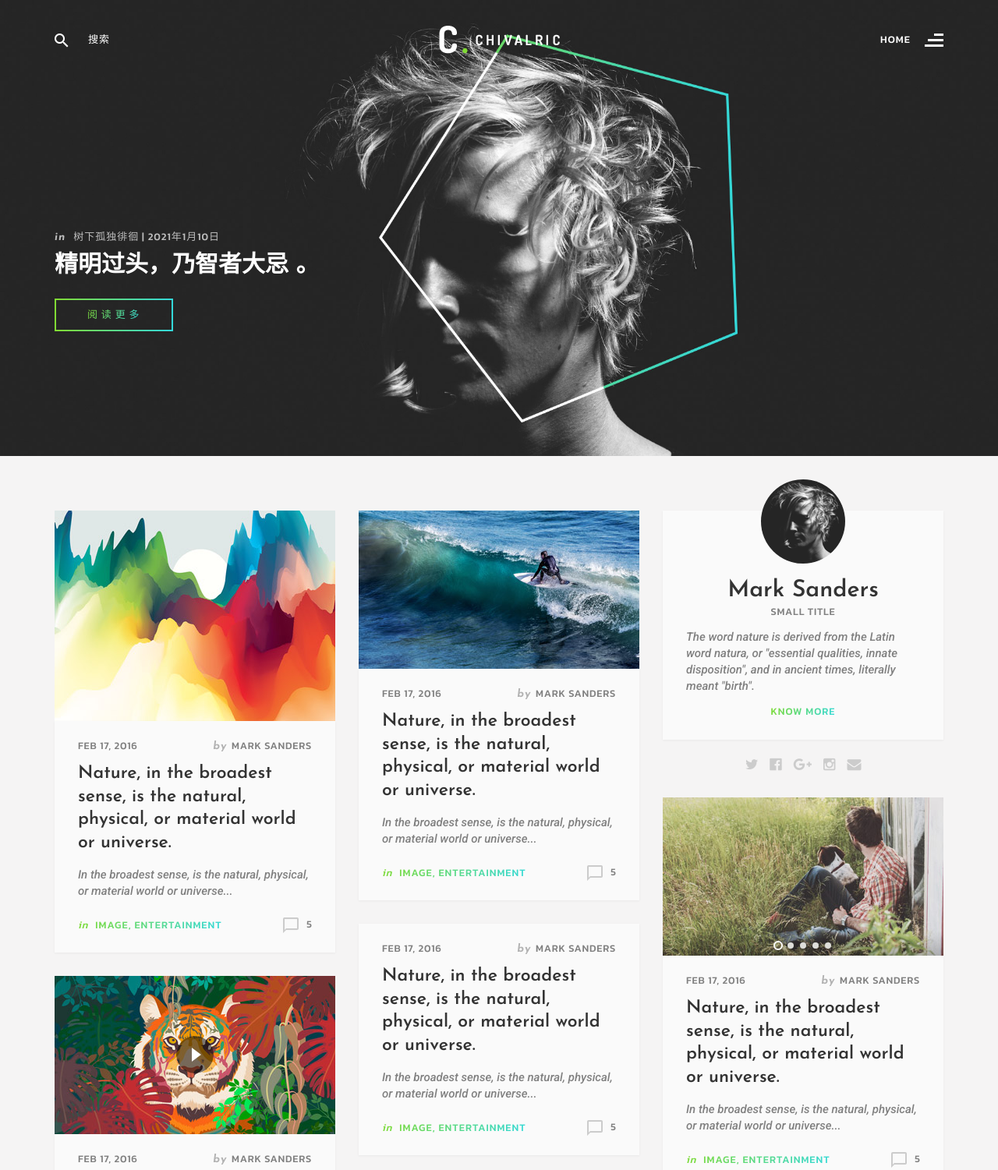
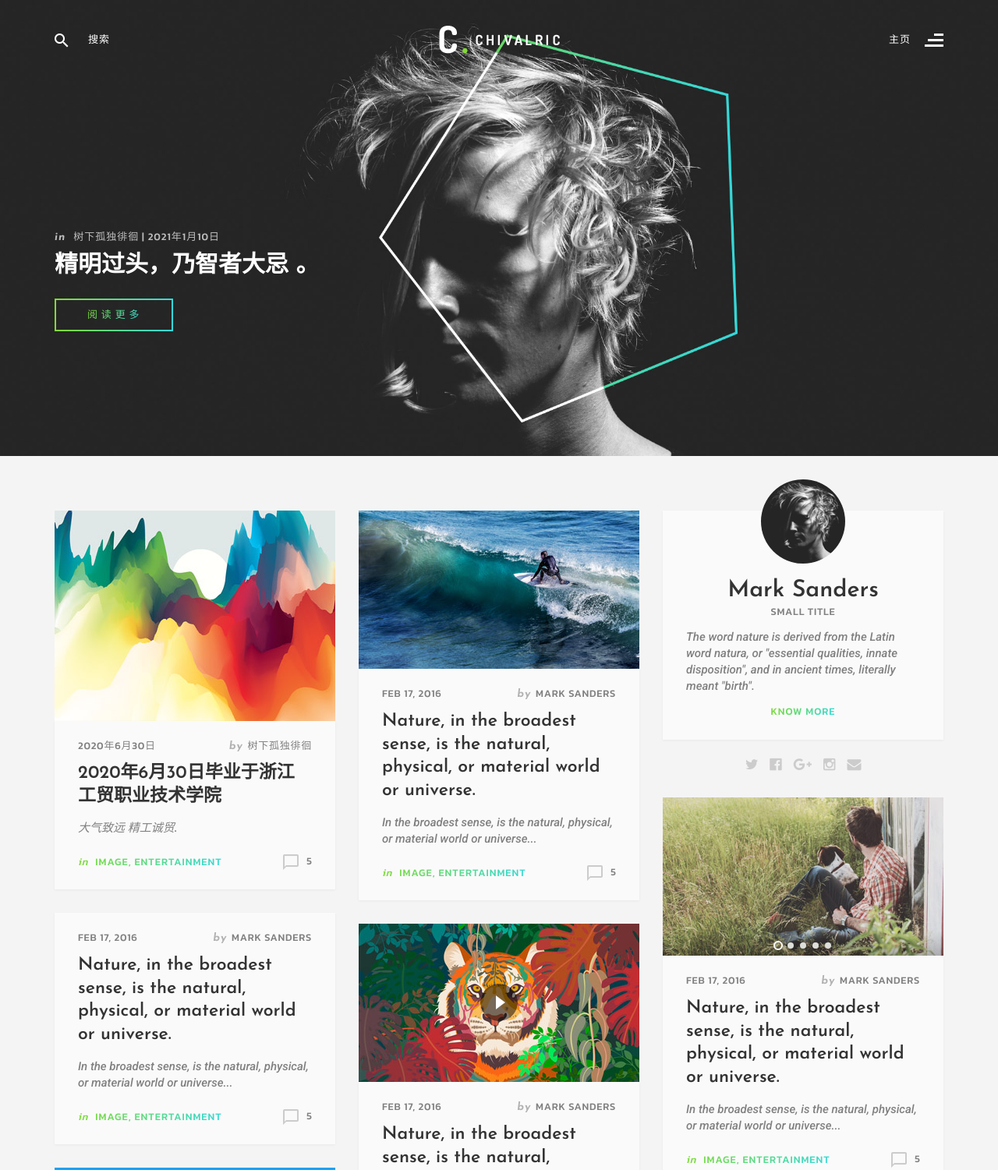
Before and after one commit to 18485471079/boke, a plain HTML site: page index.html in a window 1280 px wide. Shown: the top 1501 px of the page at 78% size. Drawn offline with Linux system fonts and the light colour scheme; a script that the page names is missing; a web font is replaced by a local one.

Commit message:
Update index.html

```diff
--- a/index.html
+++ b/index.html
@@ -48,7 +48,7 @@
             </div>
             <div class="col-sm-4 menu-trigger-col">
                 <button class="menu-trigger pull-right">
-                    <span class="active-page">home</span>
+                    <span class="active-page">主页</span>
                     <img src="images/menu-align-white.png" alt="" class="icon-burger">
                     <img src="images/menu-close-white.png" alt="" class="icon-cross">
                 </button>
@@ -150,11 +150,11 @@
                     </div>
                     <div class="post-excerpt row">
                         <h5 class="post-meta">
-                            <a href="#" class="date">feb 17, 2016</a>
-                            <span class="post-author"><i>by</i><a href="#">Mark Sanders</a></span>
+                            <a href="#" class="date">2020年6月30日</a>
+                            <span class="post-author"><i>by</i><a href="#">树下孤独徘徊</a></span>
                         </h5>
-                        <h3 class="post-title"><a href="single.html">Nature, in the broadest sense, is the natural, physical, or material world or universe.</a></h3>
-                        <p>In the broadest sense, is the natural, physical, or material world or universe...</p>
+                        <h3 class="post-title"><a href="single.html">2020年6月30日毕业于浙江工贸职业技术学院</a></h3>
+                        <p>大气致远 精工诚贸.</p>
                         <footer class="row">
                             <h5 class="taxonomy"><i>in</i> <a href="#">image</a>, <a href="#">entertainment</a></h5>
                             <div class="response-count"><img src="images/comment-icon-gray.png" alt="">5</div>
```
